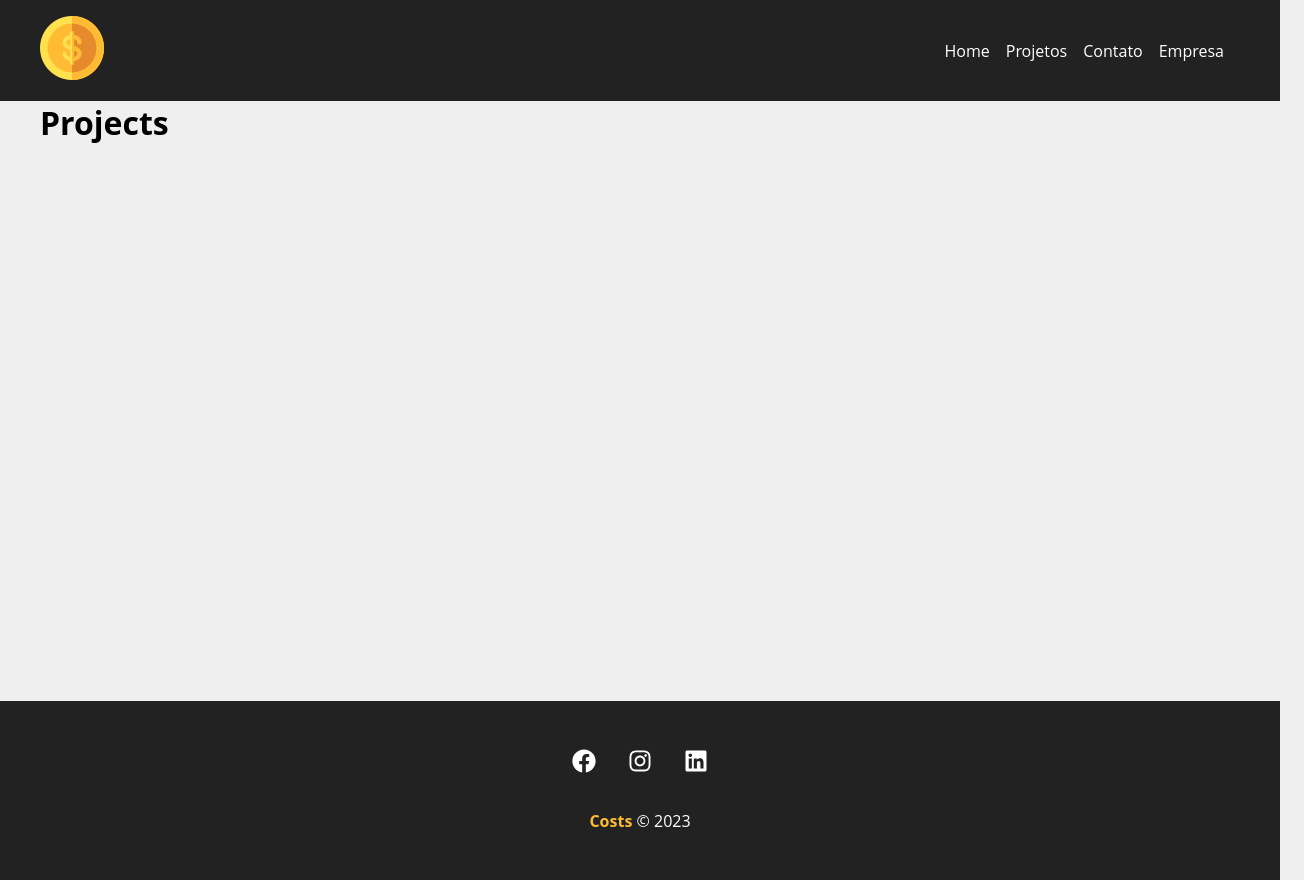
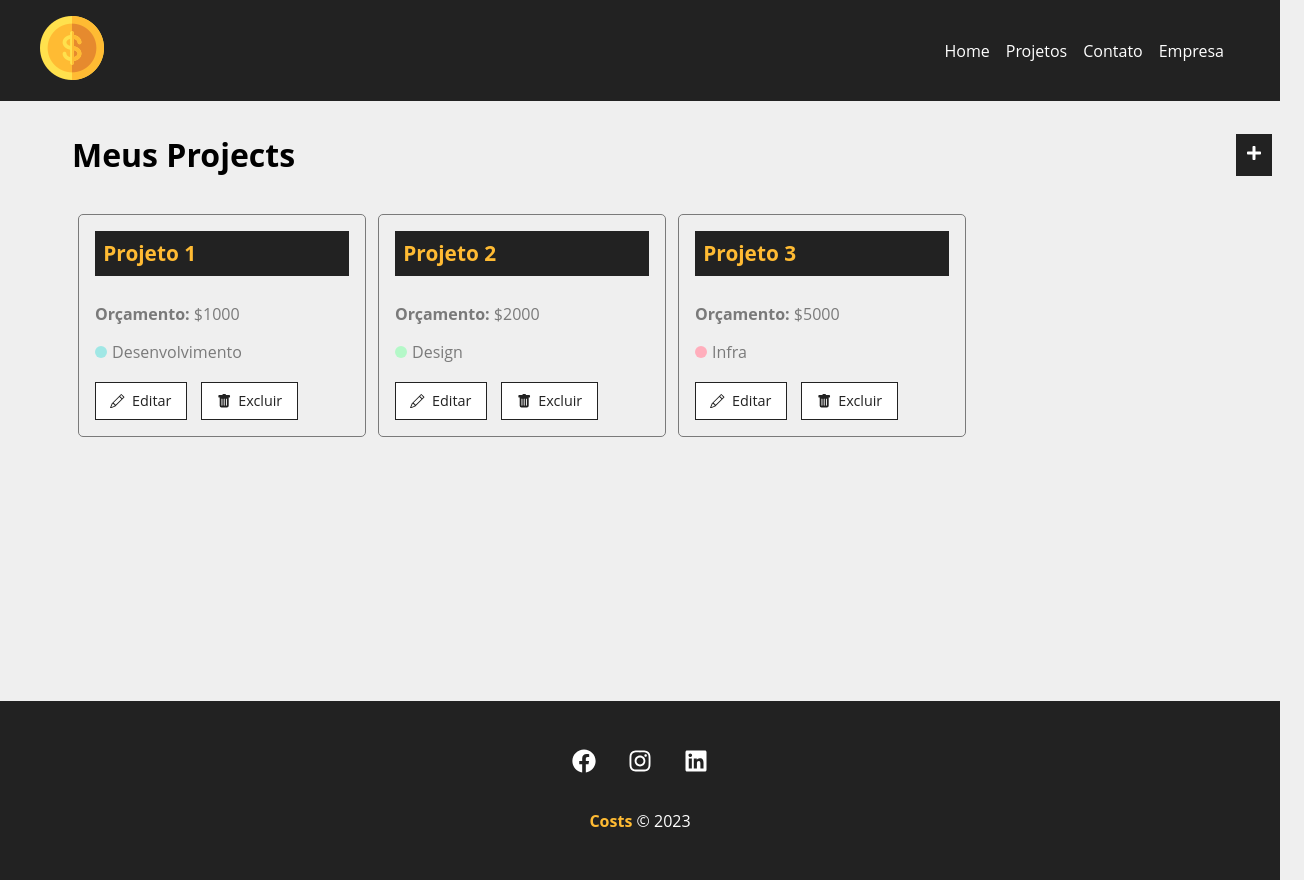
Before and after one commit to LucasCarregal/costs, a React (Create React App) app: page /Projects in a window 1280 px wide. Shown: the whole page, 1304 px wide, since content can reach past the window. Built offline with nearby package versions, Linux system fonts and the light colour scheme; data requests are answered from the project's data file; the HTML template or start-up script is replaced by a standard one.

Commit message:
Mensagens de cadastro e project cards

```diff
--- a/db.json
+++ b/db.json
@@ -1,5 +1,39 @@
 {
-  "projects": [],
+  "projects": [
+    {
+      "name": "Projeto 1",
+      "budget": "1000",
+      "category": {
+        "id": "2",
+        "name": "Desenvolvimento"
+      },
+      "cost": 0,
+      "services": [],
+      "id": 1
+    },
+    {
+      "name": "Projeto 2",
+      "budget": "2000",
+      "category": {
+        "id": "3",
+        "name": "Design"
+      },
+      "cost": 0,
+      "services": [],
+      "id": 2
+    },
+    {
+      "name": "Projeto 3",
+      "budget": "5000",
+      "category": {
+        "id": "1",
+        "name": "Infra"
+      },
+      "cost": 0,
+      "services": [],
+      "id": 3
+    }
+  ],
   "categories": [
     {
       "id": 1,
--- a/src/components/layout/LinkButton.module.css
+++ b/src/components/layout/LinkButton.module.css
@@ -1,9 +1,10 @@
 .btn {
   background-color: #222;
   color: #fff;
-  padding: 0.5em 1em;
+  padding: 10px;
   text-decoration: none;
   transition: 0.5s;
+  align-self: center;
 }
 
 .btn:hover {
--- /dev/null
+++ b/src/components/layout/Message.jsx
@@ -0,0 +1,32 @@
+import { useState, useEffect } from "react";
+
+import styles from "./Message.module.css";
+
+function Message({ type, text }) {
+  const [visible, setVisible] = useState(false);
+
+  useEffect(() => {
+    if (!text) {
+      setVisible(false);
+      return;
+    }
+
+    setVisible(true);
+
+    const timer = setTimeout(() => {
+      setVisible(false);
+    }, 3000);
+
+    return () => clearTimeout(timer);
+  }, [text]);
+
+  return (
+    <>
+      {visible && (
+        <div className={`${styles.message} ${styles[type]}`}>{text}</div>
+      )}
+    </>
+  );
+}
+
+export default Message;
--- /dev/null
+++ b/src/components/layout/Message.module.css
@@ -0,0 +1,21 @@
+.message {
+  width: 100%;
+  padding: 1em;
+  border: 1px solid #000;
+  margin: 0 auto;
+  text-align: center;
+  margin-bottom: 2em;
+  border-radius: 5px;
+}
+
+.success {
+  color: #155724;
+  background-color: #d4edda;
+  border-color: #c3e6cb;
+}
+
+.error {
+  color: #721c24;
+  background-color: #f8d7da;
+  border-color: #f5c6cb;
+}
--- a/src/components/pages/NewProject.jsx
+++ b/src/components/pages/NewProject.jsx
@@ -20,7 +20,9 @@
     })
       .then((response) => response.json())
       .then((data) => {
-        Navigate("/projects", { message: "Projeto criado com sucesso!" });
+        Navigate("/projects", {
+          state: { message: "Projeto cadastrado com sucesso!" },
+        });
       });
   }
 
--- a/src/components/pages/Projects.jsx
+++ b/src/components/pages/Projects.jsx
@@ -1,5 +1,61 @@
+import { useEffect, useState } from "react";
+
+import { useLocation } from "react-router-dom";
+import { FaPlus } from "react-icons/fa";
+
+import Message from "../layout/Message";
+
+import styles from "./Projects.module.css";
+import Container from "../layout/Container";
+import LinkButton from "../layout/LinkButton";
+import ProjectCard from "../project/ProjectCard";
+
 function Projects() {
-  return <h1>Projects</h1>;
+  const [projects, setProjects] = useState([]);
+
+  useEffect(() => {
+    fetch("http://localhost:5000/projects", {
+      method: "GET",
+      headers: {
+        "Content-Type": "application/json",
+      },
+    })
+      .then((response) => response.json())
+      .then((data) => {
+        setProjects(data);
+      });
+  }, []);
+
+  const location = useLocation();
+  let message = "";
+
+  if (location.state) {
+    message = location.state.message;
+  }
+
+  return (
+    <div className={styles.project_container}>
+      <div className={styles.title_container}>
+        <h1>Meus Projects</h1>
+        <LinkButton to="/newproject" text={<FaPlus />} />
+      </div>
+      {message && <Message text={message} type="success" />}
+      <Container customClass="start">
+        {projects.length > 0 &&
+          projects.map((project) => {
+            return (
+              <ProjectCard
+                id={project.id}
+                name={project.name}
+                budget={project.budget}
+                category={project.category.name}
+                key={project.id}
+              />
+            );
+          })}
+      </Container>
+    </div>
+  );
 }
 
 export default Projects;
--- /dev/null
+++ b/src/components/pages/Projects.module.css
@@ -0,0 +1,9 @@
+.project_container {
+  padding: 2em;
+}
+
+.title_container {
+  display: flex;
+  justify-content: space-between;
+  margin-bottom: 2em;
+}
--- /dev/null
+++ b/src/components/project/ProjectCard.jsx
@@ -0,0 +1,28 @@
+import { Link } from "react-router-dom";
+import styles from "./ProjectCard.module.css";
+
+import { BsPencil, BsFillTrashFill } from "react-icons/bs";
+
+function ProjectCard({ id, name, budget, category, handleRemove }) {
+  return (
+    <div className={styles.project_card}>
+      <h4>{name}</h4>
+      <p>
+        <span>Orçamento: </span> ${budget}
+      </p>
+      <p className={styles.category_text}>
+        <span className={`${styles[category.toLowerCase()]}`}></span> {category}
+      </p>
+      <div className={styles.project_card_actions}>
+        <Link to="/">
+          <BsPencil /> Editar
+        </Link>
+        <button>
+          <BsFillTrashFill /> Excluir
+        </button>
+      </div>
+    </div>
+  );
+}
+
+export default ProjectCard;
--- /dev/null
+++ b/src/components/project/ProjectCard.module.css
@@ -0,0 +1,87 @@
+.project_card {
+  padding: 1em;
+  border: 1px solid #7a7a7a;
+  border-radius: 5px;
+  width: 24%;
+  margin: 0.5%;
+}
+
+.project_card h4 {
+  background-color: #222;
+  color: #ffbb33;
+  padding: 0.4em;
+  margin-bottom: 1.3em;
+  font-size: 1.3em;
+}
+
+.project_card p {
+  color: #7a7a7a;
+  margin-bottom: 1em;
+}
+
+.project_card p span {
+  font-weight: bold;
+}
+
+.category_text {
+  display: flex;
+  align-items: center;
+}
+
+.category_text span {
+  display: block;
+  width: 12px;
+  height: 12px;
+  border-radius: 50%;
+  background-color: #ccc;
+  margin-right: 5px;
+}
+
+.category_text .infra {
+  background-color: #ffaebc;
+}
+
+.category_text .desenvolvimento {
+  background-color: #a0e7e5;
+}
+
+.category_text .design {
+  background-color: #b4f8c8;
+}
+
+.category_text .planejamento {
+  background-color: #fbe7c6;
+}
+
+.project_card_actions {
+  margin-top: 1.2em;
+  display: flex;
+  align-items: center;
+}
+
+.project_card_actions a,
+.project_card_actions button {
+  text-decoration: none;
+  border: none;
+  background-color: #fff;
+  color: #222;
+  font-size: 0.9em;
+  padding: 0.6em 1em;
+  margin-right: 1em;
+  cursor: pointer;
+  border: 1px solid #222;
+  transition: 0.5s;
+  display: flex;
+  align-items: center;
+  justify-content: center;
+}
+
+.project_card_actions svg {
+  margin-right: 0.5em;
+}
+
+.project_card_actions a:hover,
+.project_card_actions button:hover {
+  background-color: #222;
+  color: #ffbb33;
+}
```
